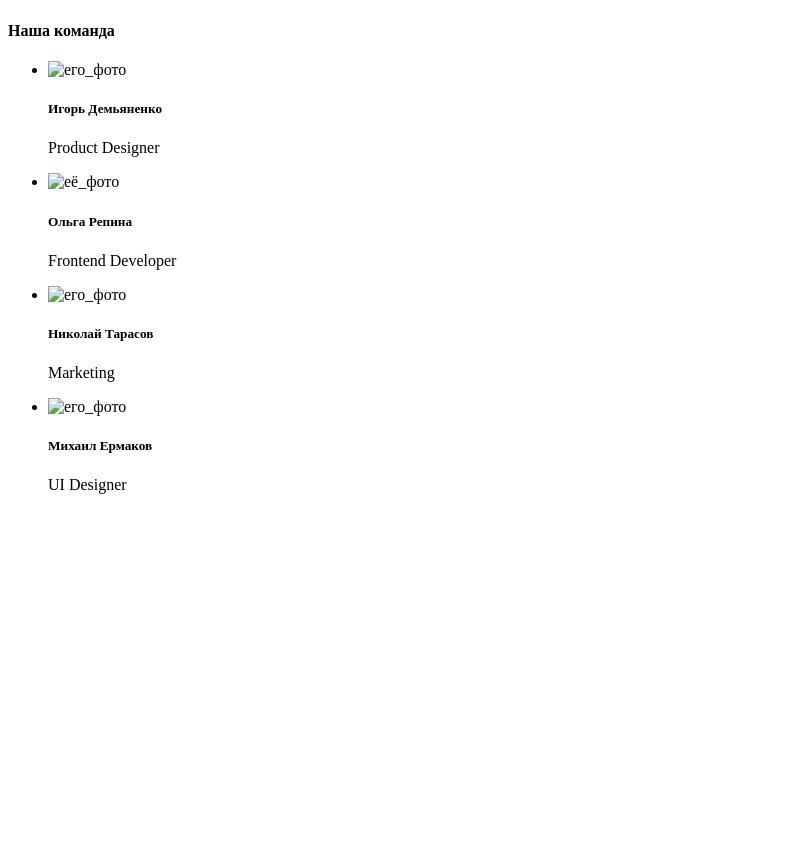
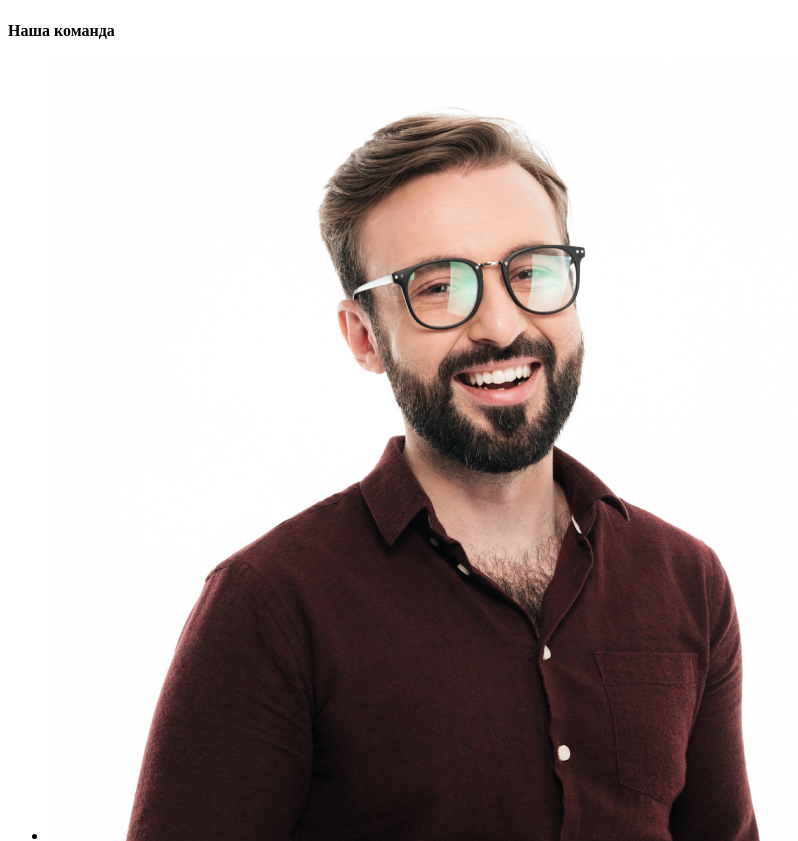
Before and after one commit to Avemne79/goit-markup-hw-01, a plain HTML site: page index.html in a window 1280 px wide. Shown: the part 1534-2375 px from the top of the page, without its empty margins (0-798 px from the left). Before the commit the page ends 2044 px from the top, so only its background shows below. Drawn offline with Linux system fonts and the light colour scheme.

Commit message:
исправил имена к картинкам

```diff
--- a/index.html
+++ b/index.html
@@ -91,22 +91,22 @@
         <h4>Наша команда</h4>
         <ul>
           <li>
-            <img src="./images/Игорь_Демьяненко.jpg" alt="его_фото" />
+            <img src="./images/Игорь Демьяненко.jpg" alt="его_фото" />
             <h5>Игорь Демьяненко</h5>
             <p>Product Designer</p>
           </li>
           <li>
-            <img src="./images/Ольга_Репина.jpg" alt="её_фото" />
+            <img src="./images/Ольга Репина.jpg" alt="её_фото" />
             <h5>Ольга Репина</h5>
             <p>Frontend Developer</p>
           </li>
           <li>
-            <img src="./images/Николай_Тарасов.jpg" alt="его_фото" />
+            <img src="./images/Николай Тарасов.jpg" alt="его_фото" />
             <h5>Николай Тарасов</h5>
             <p>Marketing</p>
           </li>
           <li>
-            <img src="./images/Михаил_Ермаков.jpg" alt="его_фото" />
+            <img src="./images/Михаил Ермаков.jpg" alt="его_фото" />
             <h5>Михаил Ермаков</h5>
             <p>UI Designer</p>
           </li>
```
